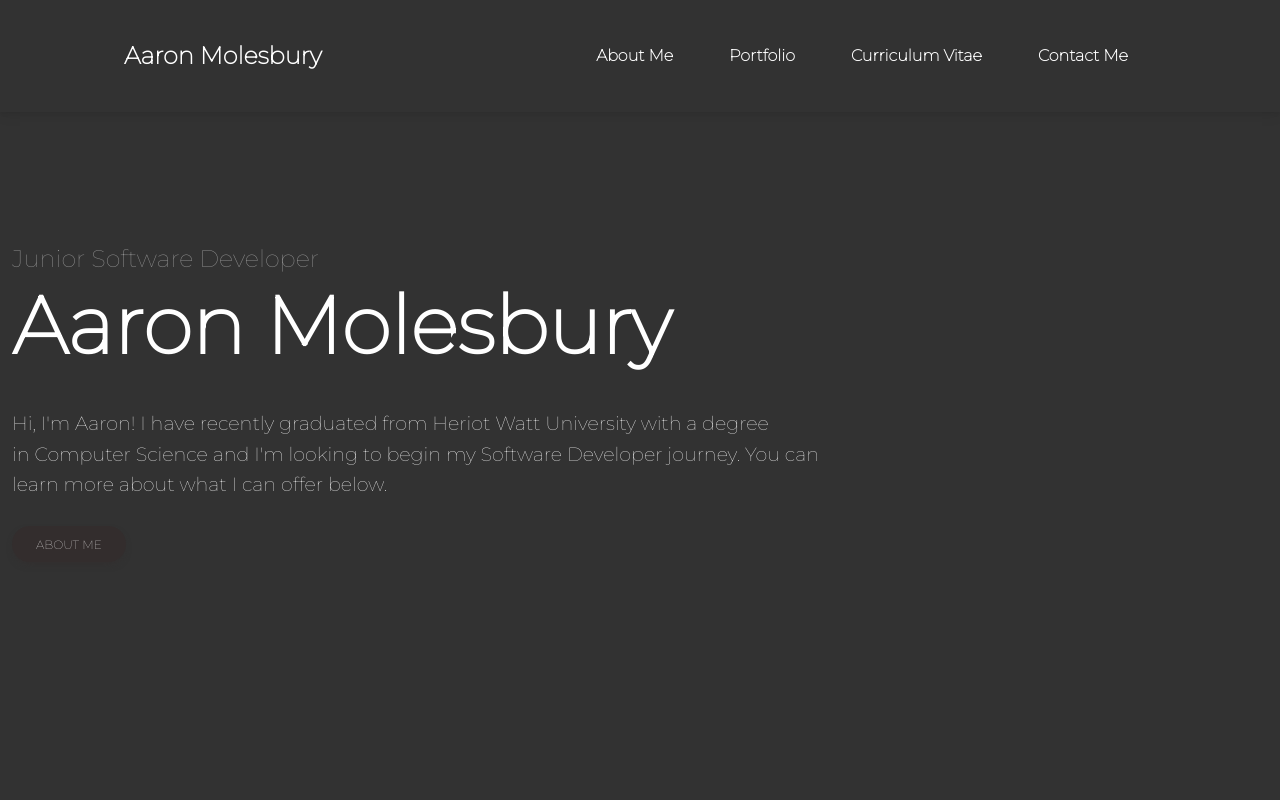
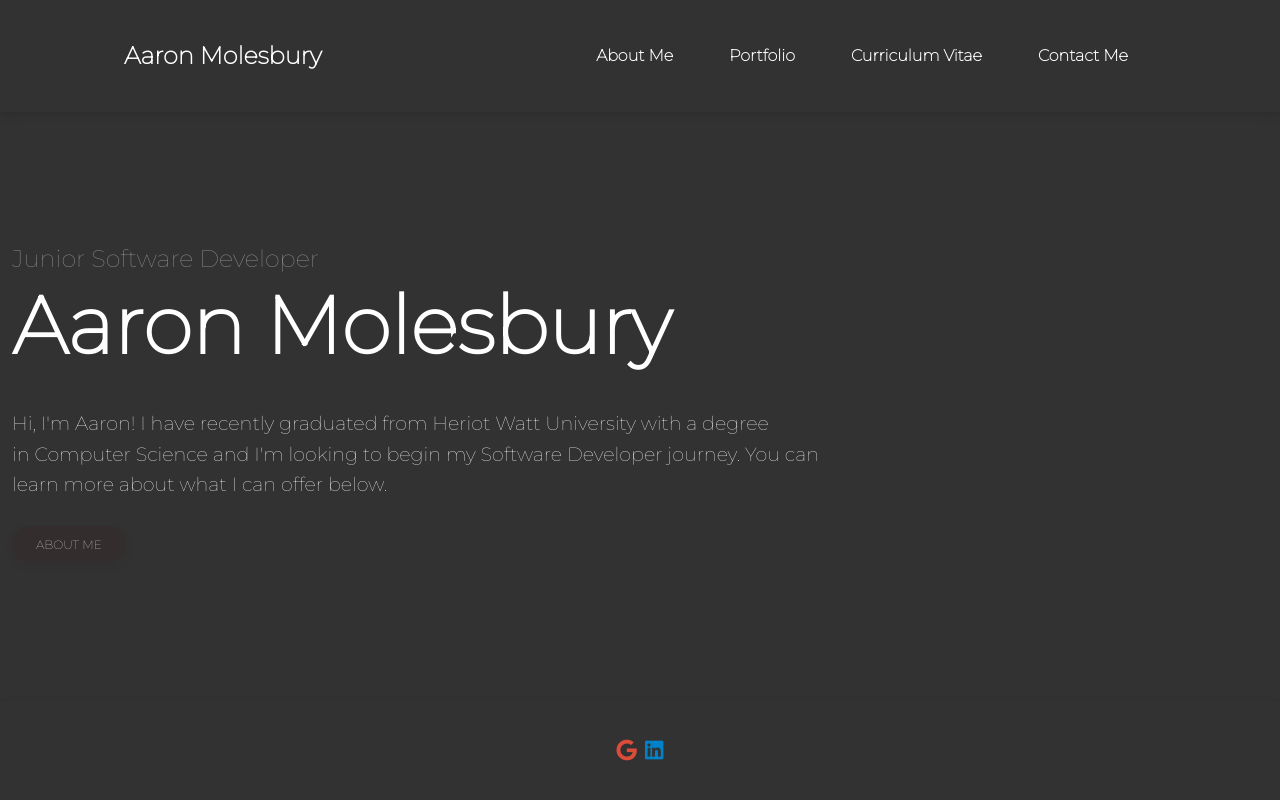
Before and after one commit to AaronMolesbury/personal-portfolio, a React (Create React App) app in the folder my-app/: page / in a window 1280 px wide. Built offline with nearby package versions, Linux system fonts and the light colour scheme.

Commit message:
Added Linkedin link

```diff
--- a/my-app/src/App.css
+++ b/my-app/src/App.css
@@ -5,26 +5,3 @@
     background-color: rgb(50, 50, 50);
     overflow: auto !important;
 }
-
-.c1{
-    margin-top: 10%;
-    margin-right:15%;
-    width: auto;
-    height: auto;
-}
-
-.p1{
-    color: rgb(151, 151, 151);
-    font-size: 150%;
-}
-
-.p2{
-    color: rgb(255, 255, 255);
-    font-size: 120%;
-}
-
-.h1{
-    font-weight: bolder !important;
-    font-size: 500%;
-    color: white;
-}
--- a/my-app/src/pages/About.js
+++ b/my-app/src/pages/About.js
@@ -2,9 +2,7 @@ import React from 'react';
 
 function About() {
   return (
-    <body>
-      <p>about</p>
-    </body>
+    null
   );
 }
 
--- /dev/null
+++ b/my-app/src/pages/Home.css
@@ -0,0 +1,26 @@
+.c1{
+    margin-top: 10%;
+    margin-right:15%;
+    width: auto;
+    height: auto;
+}
+
+.p1{
+    color: rgb(151, 151, 151);
+    font-size: 150%;
+}
+
+.p2{
+    color: rgb(255, 255, 255);
+    font-size: 120%;
+}
+
+.h1{
+    font-weight: bolder !important;
+    font-size: 500%;
+    color: white;
+}
+
+.navbar{
+    justify-content: center !important;
+}
--- a/my-app/src/pages/Home.js
+++ b/my-app/src/pages/Home.js
@@ -1,8 +1,16 @@
 import React from 'react';
 import { Link } from 'react-router-dom';
+import "../pages/Home.css";
+import {
+  MDBBtn,
+  MDBIcon,
+  MDBNavbar,
+  MDBContainer,
+  MDBNavbarBrand, } from 'mdb-react-ui-kit';
 
 function Home() {
     return (
+        <div>
           <div class="container-lg c1">
             <p1 class="p1">
               Junior Software Developer
@@ -24,6 +32,19 @@ function Home() {
               </button>
             </Link>
           </div>
+          <MDBNavbar fixed='bottom'>
+            <MDBBtn tag='a' color='none' className='m-1' style={{ color: '#dd4b39' }}>
+              <MDBIcon fab icon='google' size='lg' />
+            </MDBBtn>
+            <Link to={{ pathname: "www.linkedin.com/in/aaron-molesbury" }} target="_blank">
+              <MDBBtn tag='a' color='none' className='m-1' style={{ color: '#0082ca' }}>
+                <MDBIcon fab icon='linkedin' size='lg' />
+              </MDBBtn>
+            </Link>
+          </MDBNavbar>
+        </div>
+
+
       );
 }
 
```
Lines whose indentation alone changed are shown as unchanged.
